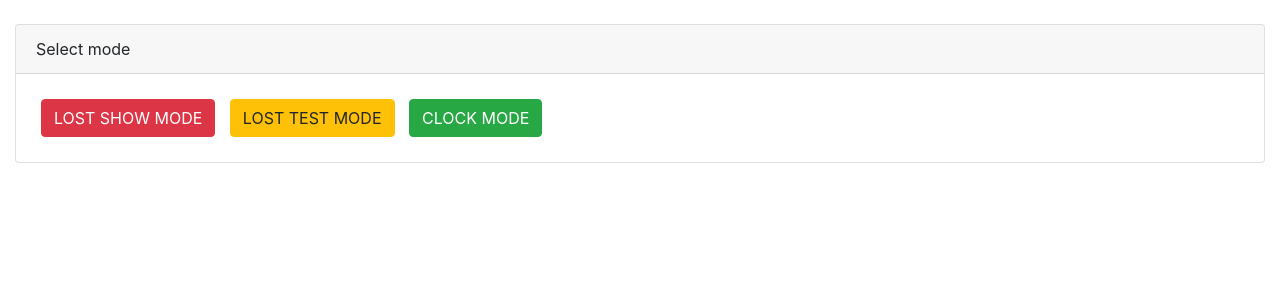
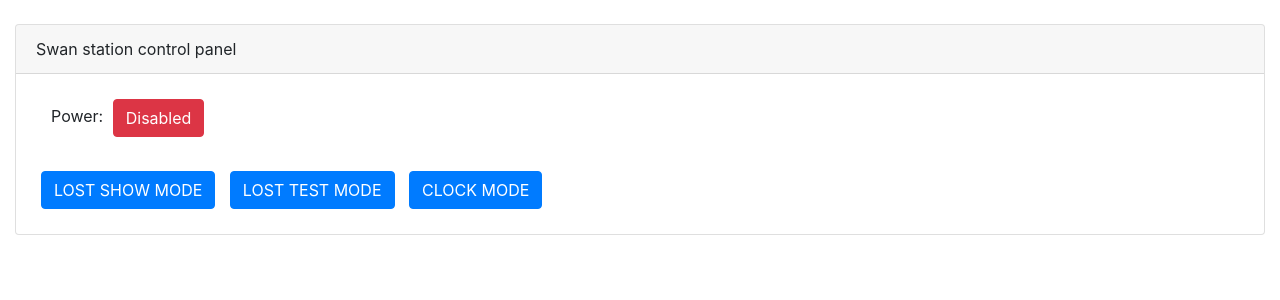
Before and after one commit to paolorussian/lostClock, a Flask app: page / in a window 1280 px wide. Shown: the top 300 px of the page. Run offline with Flask 2, Linux system fonts and the light colour scheme; parts of the project's set-up code (start-up, migrations or seed data) failed here and were passed over; some libraries are stand-ins or nearby versions.

Commit message:
webpage power on-off

```diff
--- a/templates/index.html
+++ b/templates/index.html
@@ -15,6 +15,8 @@
     background: #aaa;
   }*/
 	</style>
+
+
 </head>
 
 <body>
@@ -22,13 +24,21 @@
 	<br>
 	<div class="container-fluid">
 		<div class="card">
-			<div class="card-header">Select mode</div>
+			<div class="card-header">Swan station control panel</div>
 			<div class="card-body">
-				<button type="button" style="margin: 5px;" class="btn btn-danger" onclick="setMode('LOST')">LOST SHOW
+
+				<div class="container-fluid">
+					Power:
+					<button id="btnEnabled" type="button" style="margin: 5px;" class="btn btn-success" onclick="setMode('powerOff')">Enabled</button>
+					<button id="btnDisabled" type="button" style="margin: 5px;" class="btn btn-danger" onclick="setMode('powerOn')">Disabled</button>
+				</div>
+				<br/>
+
+				<button type="button" style="margin: 5px;" class="btn btn-primary" onclick="setMode('LOST')">LOST SHOW
 					MODE</button>
-				<button type="button" style="margin: 5px;" class="btn btn-warning" onclick="setMode('LOST_TEST')">LOST
+				<button type="button" style="margin: 5px;" class="btn btn-primary" onclick="setMode('LOST_TEST')">LOST
 					TEST MODE</button>
-				<button type="button" style="margin: 5px;" class="btn btn-success" onclick="setMode('CLOCK')">CLOCK
+				<button type="button" style="margin: 5px;" class="btn btn-primary" onclick="setMode('CLOCK')">CLOCK
 					MODE</button>
 			</div>
 		</div>
@@ -36,6 +46,22 @@
 	</div>
 
 	<script>
+
+		var queryDict = {};
+        location.search.substr(1).split("&").forEach(function(item) {queryDict[item.split("=")[0]] = item.split("=")[1]})
+		//console.log(queryDict.enabled);
+		if (queryDict.enabled==='true') {
+			document.getElementById("btnEnabled").style.display = "unset";
+			document.getElementById("btnDisabled").style.display = "none";
+		} else {
+			document.getElementById("btnEnabled").style.display = "none";
+			document.getElementById("btnDisabled").style.display = "unset";
+		}
+
+
+
+
+
 		var url = "/switch"
 
 		function setMode(mode) {
@@ -47,6 +73,10 @@
 			return xmlHttp.responseText;
 		}
 
+		var queryDict = {};
+        location.search.substr(1).split("&").forEach(function(item) {queryDict[item.split("=")[0]] = item.split("=")[1]})
+        console.log(queryDict.enabled);
+
 	</script>
 
 
```
